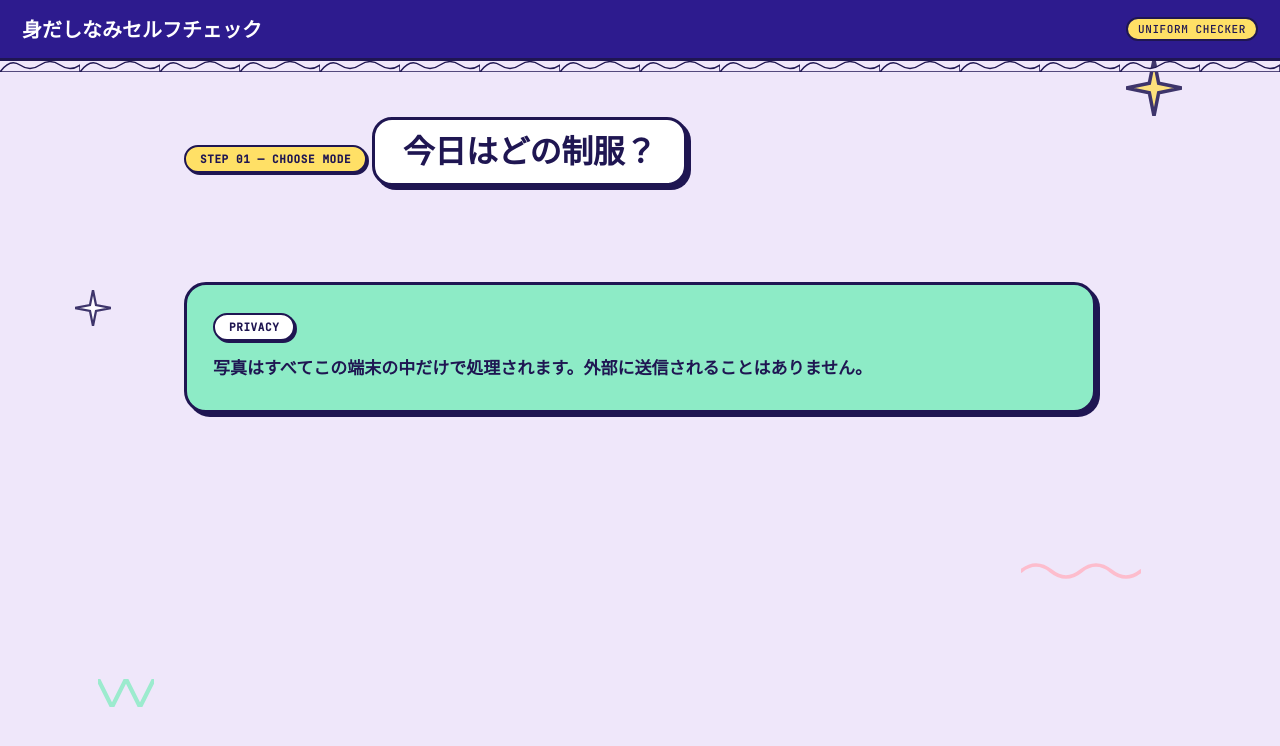
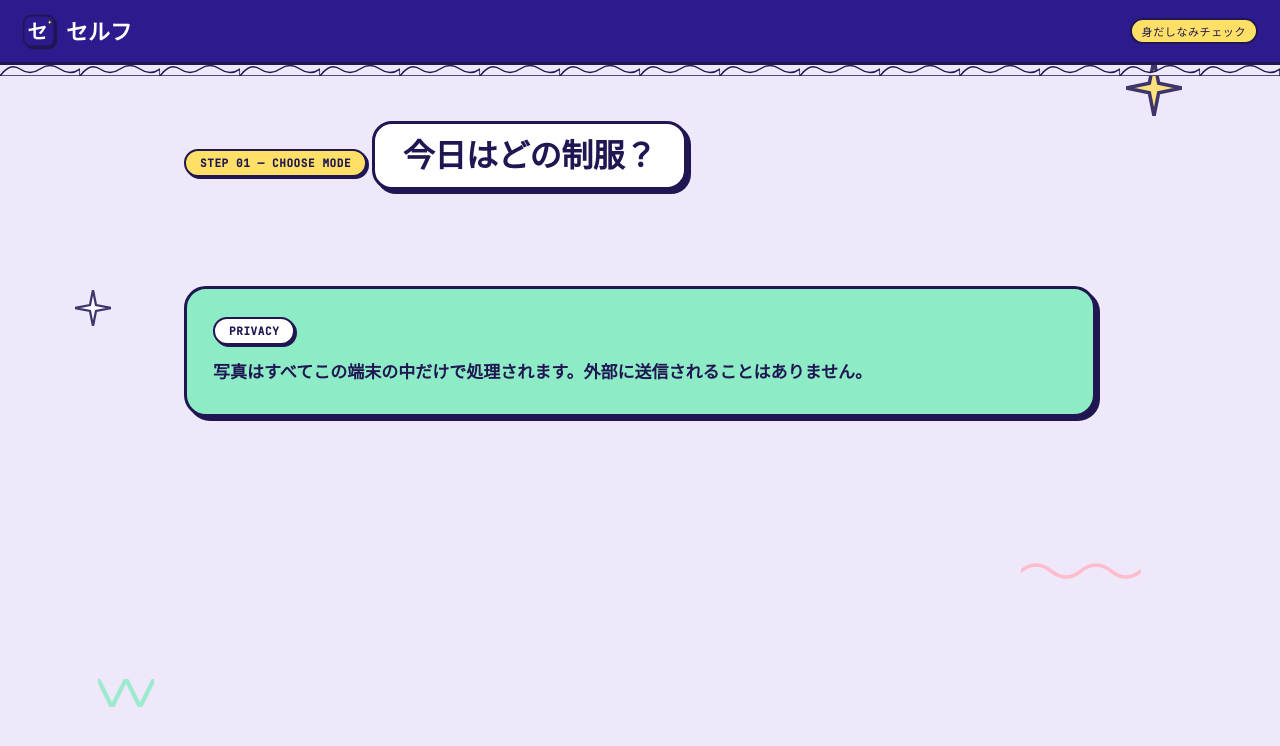
Before and after one commit to taisuke-coder/piichan-check, a plain HTML site: page index.html in a window 1280 px wide. Drawn offline with Linux system fonts and the light colour scheme.

Commit message:
アプリ名を「セルフ」に変更し、専用 favicon を追加
タイトル/ヘッダーのブランド名を「身だしなみセルフチェック」から「セルフ」に。
ヘッダーはアイコン+テキストの組み合わせに変更し、トップへのリンク化。
タグは英字「Uniform Checker」から「身だしなみチェック」へ。

favicon.svg はロイヤルブルーの丸角ステッカーに白「セ」と黄色キラキラの
Memphis kawaii テイストで新規作成。apple-touch-icon としても登録。

Co-Authored-By: Claude Opus 4.7 <noreply@anthropic.com>

```diff
--- a/index.html
+++ b/index.html
@@ -4,7 +4,9 @@
 <meta charset="UTF-8">
 <meta name="viewport" content="width=device-width, initial-scale=1.0, viewport-fit=cover">
 <meta name="apple-mobile-web-app-capable" content="yes">
-<title>身だしなみセルフチェック</title>
+<title>セルフ</title>
+<link rel="icon" type="image/svg+xml" href="favicon.svg">
+<link rel="apple-touch-icon" href="favicon.svg">
 <link rel="preconnect" href="https://fonts.googleapis.com">
 <link rel="preconnect" href="https://fonts.gstatic.com" crossorigin>
 <link href="https://fonts.googleapis.com/css2?family=M+PLUS+Rounded+1c:wght@500;700;800&family=JetBrains+Mono:wght@400;500&display=swap" rel="stylesheet">
@@ -103,9 +105,20 @@
     z-index: 1;
   }
   header .brand {
-    font-size: 20px;
+    display: inline-flex;
+    align-items: center;
+    gap: 10px;
+    font-size: 22px;
     font-weight: 800;
     letter-spacing: 0;
+    color: inherit;
+    text-decoration: none;
+  }
+  header .brand-icon {
+    width: 34px;
+    height: 34px;
+    display: block;
+    filter: drop-shadow(2px 2px 0 var(--ink));
   }
   header .tag {
     font-family: var(--font-mono);
@@ -615,7 +628,8 @@
       opacity: 0.7;
     }
     header { padding: 12px 16px; }
-    header .brand { font-size: 16px; }
+    header .brand { font-size: 18px; gap: 8px; }
+    header .brand-icon { width: 28px; height: 28px; }
     header .tag { display: none; }
     .screen { padding: 36px 16px 64px; }
     .mode-screen h2 { font-size: 24px; padding: 12px 22px; margin-bottom: 28px; }
@@ -643,8 +657,11 @@
 <body>
 
 <header>
-  <div class="brand">身だしなみセルフチェック</div>
-  <div class="tag">Uniform Checker</div>
+  <a class="brand" href="./">
+    <img class="brand-icon" src="favicon.svg" alt="" aria-hidden="true">
+    <span>セルフ</span>
+  </a>
+  <div class="tag">身だしなみチェック</div>
 </header>
 
 <!-- ===== Mode selection ===== -->
```
Also changed, not shown: favicon.svg (added).
